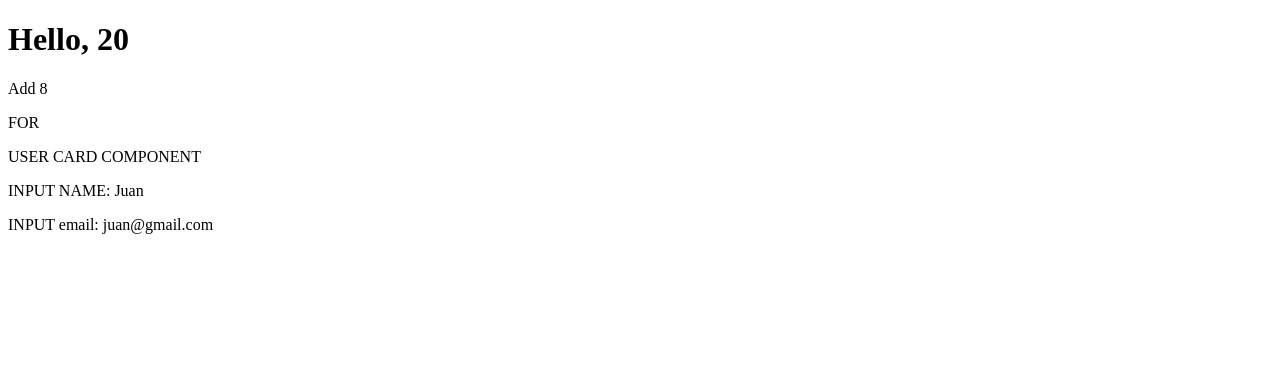
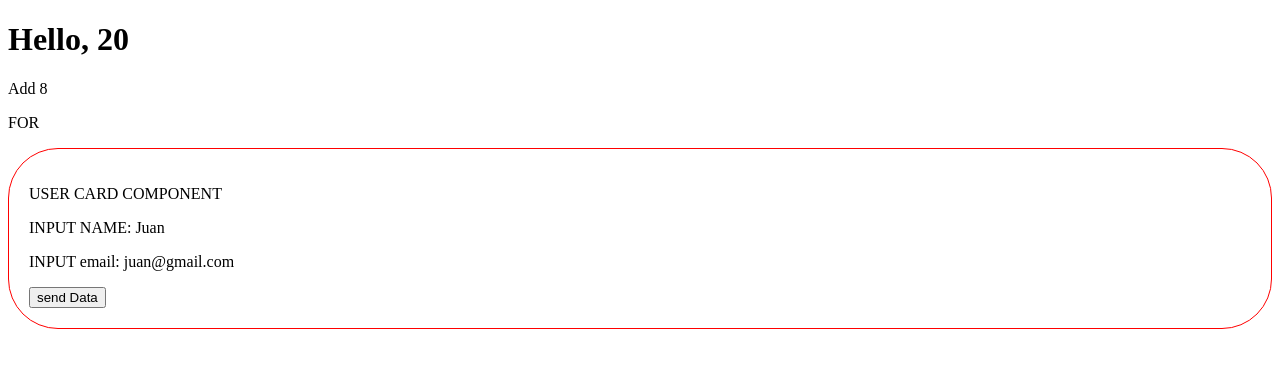
Before and after one commit to diegomarceloledezma/angular-course-2024, an Angular app: page / in a window 1280 px wide. Shown: the top 368 px of the page. Built offline with nearby package versions, Linux system fonts and the light colour scheme.

Commit message:
[26-09-2024] styles, first output, parent and child component communication

```diff
--- a/src/app/app.component.html
+++ b/src/app/app.component.html
@@ -1,6 +1,10 @@
 <h1>Hello, {{ title + 10 }}</h1>
-<p>Add {{ sum(3,5) }}</p>
+<p>Add {{ sum(3, 5) }}</p>
 <!-- <p>Substract {{ substract(9,5) }}</p> -->
 <p>FOR {{ getArray() }}</p>
 
-<user-card [name] = "'Juan'" [email]="'juan@gmail.com'"></user-card>
+<user-card
+  [name]="'Juan'"
+  [email]="'juan@gmail.com'"
+  (sendData)="receiveData($event)"
+></user-card>
--- a/src/app/app.component.ts
+++ b/src/app/app.component.ts
@@ -89,4 +89,8 @@
   // }
 
   // const resta = (a) => ('hola' + a)
+
+  public receiveData(data:any){
+    console.log('Print in father component: ', data)
+  }
 }
--- a/src/app/user-card/user-card.component.html
+++ b/src/app/user-card/user-card.component.html
@@ -1,3 +1,7 @@
-<p>USER CARD COMPONENT</p>
-<p>INPUT NAME: {{ name }}</p>
-<p>INPUT email: {{ email }}</p>
+<div class="user-card">
+  <p>USER CARD COMPONENT</p>
+  <p>INPUT NAME: {{ name }}</p>
+  <p>INPUT email: {{ email }}</p>
+
+  <button (click)="onSendData()"> send Data</button>
+</div>
--- a/src/app/user-card/user-card.component.scss
+++ b/src/app/user-card/user-card.component.scss
@@ -0,0 +1,5 @@
+.user-card {
+  border: 1px solid red;
+  border-radius: 50px;
+  padding: 20px;
+}
--- a/src/app/user-card/user-card.component.ts
+++ b/src/app/user-card/user-card.component.ts
@@ -1,4 +1,4 @@
-import { Component, Input, Output } from '@angular/core';
+import { Component, EventEmitter, Input, Output } from '@angular/core';
 
 @Component({
   selector: 'user-card',
@@ -12,6 +12,10 @@
   @Input() name:string = ''
   @Input() email:string = ''
 
-  @Output() sendData:any
+  @Output() sendData = new EventEmitter()
+
+  public onSendData(){
+    this.sendData.emit('Hi from child component')
+  }
 
 }
```
